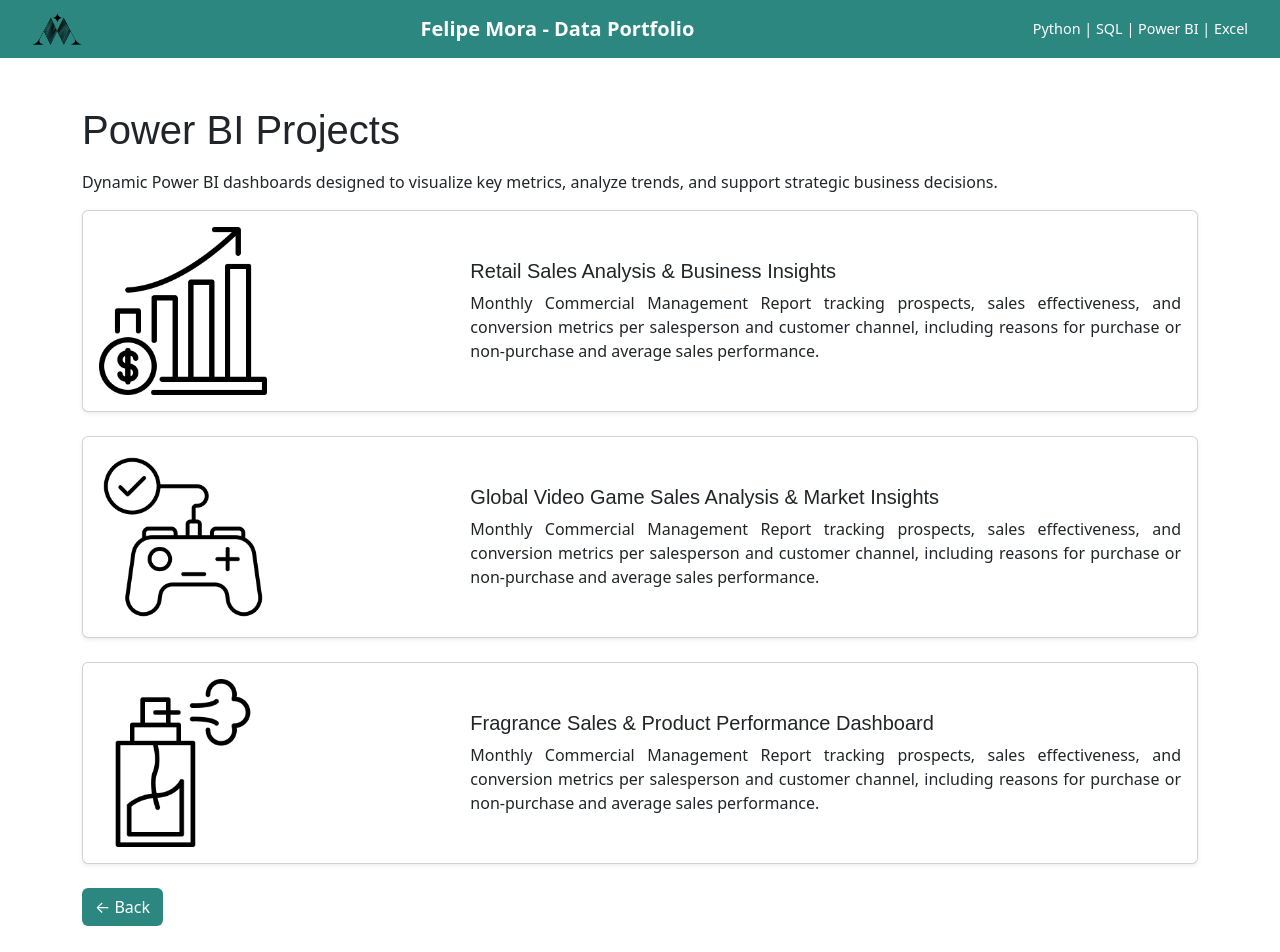
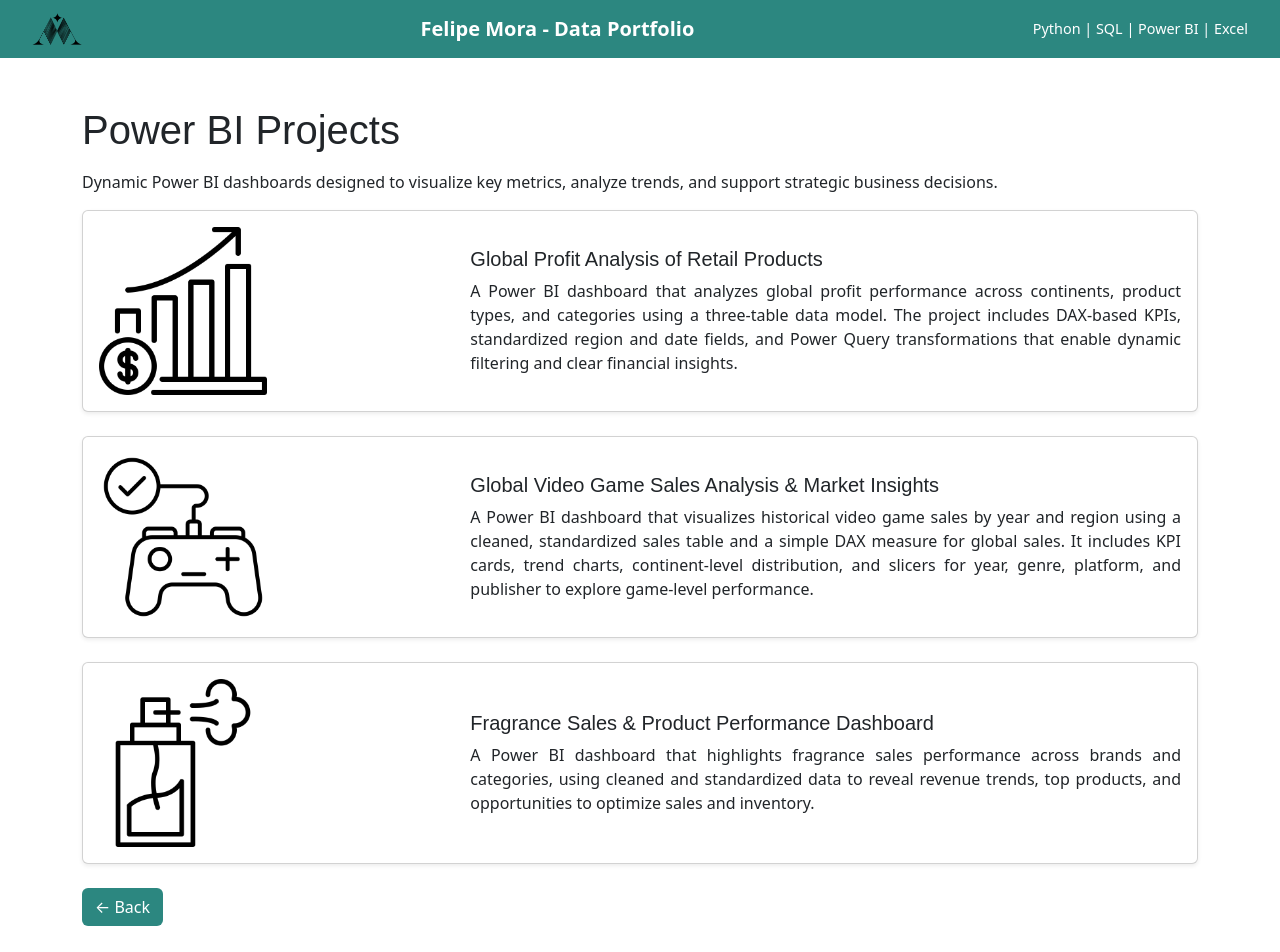
Before and after one commit to felipemora69/dataPortfolio, a React (Create React App) app: page /powerbi-projects in a window 1280 px wide. Shown: the top 952 px of the page. Built offline with nearby package versions, Linux system fonts and the light colour scheme; a web font is replaced by a local one.

Commit message:
Update about me section and update intro summary projects

```diff
--- a/src/Footer.jsx
+++ b/src/Footer.jsx
@@ -16,7 +16,7 @@ const Footer = () => {
         </div>
 
         {/* Location and Contact */}
-        <p className="mb-2">Located in Calgary, AB from Colombia</p>
+        <p className="mb-2">Located in Calgary, AB from Colombia with love</p>
         <p className="mb-4">+1 (403) 714-6577</p>
 
         {/* Social Icons */}
--- a/src/Portfolio.jsx
+++ b/src/Portfolio.jsx
@@ -129,14 +129,14 @@ const Portfolio = () => {
                     Hi, I'm Felipe.
                   </p>
                   <p className="mb-1 text-justify font-light">
-                  I'm currently in my last semester of a Software Development diploma at Bow Valley College. With a Bachelor of Business Administration and 6 years of experience managing multiple responsibilities, I am passionate about coding, problem-solving, and continuous learning. I specialize in web development, focusing on user experience, responsive design, and performance optimization.
+                  I recently completed my Software Development diploma at Bow Valley College. With a Bachelor of Business Administration and 6 years of experience in data analysis and BI, I am passionate about analytics, problem solving, and continuous learning. I specialize in transforming data into insights, focusing on dashboard development, data modeling, and performance reporting.
                     {/* Truncated text */}
                     {showFullText && (
                       <>
                         <br />
-                        My expertise includes data visualization, project management, and creating user-friendly, data-driven web interfaces. I have strong data analytics skills, with experience in market research, trend analysis, and predictive insights. I also have a solid background in improving data workflows to ensure accuracy and consistency in many industries.
+                        I value strong relationships and a positive work environment, where collaboration and trust lead to better outcomes. I’m known for clear communication and building strong connections with teammates and stakeholders.
                         <br />
-                        Beyond technology, I am passionate about art and design, believing that logos, images, and graphics can communicate culture, identity, and user interaction like a work of art.
+                        Beyond technology, I am passionate about art and design, believing that logos, images, and graphics can communicate culture, identity, and user interaction like a work of art. I also enjoy collecting vinyl records, and exploring new craft beers.
                       </>
                     )}
                   </p>
--- a/src/PowerbiProjects.jsx
+++ b/src/PowerbiProjects.jsx
@@ -6,21 +6,21 @@ const Projects = () => {
 
   const projects = [
     {
-      title: "Retail Sales Analysis & Business Insights",
+      title: "Global Profit Analysis of Retail Products",
       image: "/images/sales.png",
-      intro: "Monthly Commercial Management Report tracking prospects, sales effectiveness, and conversion metrics per salesperson and customer channel, including reasons for purchase or non-purchase and average sales performance.",
+      intro: "A Power BI dashboard that analyzes global profit performance across continents, product types, and categories using a three‑table data model. The project includes DAX‑based KPIs, standardized region and date fields, and Power Query transformations that enable dynamic filtering and clear financial insights.",
       link: "/RetailSales"
     },
     {
       title: "Global Video Game Sales Analysis & Market Insights",
       image: "/images/video.png",
-      intro: "Monthly Commercial Management Report tracking prospects, sales effectiveness, and conversion metrics per salesperson and customer channel, including reasons for purchase or non-purchase and average sales performance.",
+      intro: "A Power BI dashboard that visualizes historical video game sales by year and region using a cleaned, standardized sales table and a simple DAX measure for global sales. It includes KPI cards, trend charts, continent‑level distribution, and slicers for year, genre, platform, and publisher to explore game‑level performance.",
       link: "/VideoGames"
     },
     {
       title: "Fragrance Sales & Product Performance Dashboard",
       image: "/images/perfume.png",
-      intro: "Monthly Commercial Management Report tracking prospects, sales effectiveness, and conversion metrics per salesperson and customer channel, including reasons for purchase or non-purchase and average sales performance.",
+      intro: "A Power BI dashboard that highlights fragrance sales performance across brands and categories, using cleaned and standardized data to reveal revenue trends, top products, and opportunities to optimize sales and inventory.",
       link: "/"
     }
   ];
--- a/src/PythonProjects.jsx
+++ b/src/PythonProjects.jsx
@@ -6,7 +6,7 @@ const Projects = () => {
 
   const projects = [
     {
-      title: "Retail Sales Analysis & Business Insights",
+      title: "Retail Sales Analysis Insights",
       image: "/images/sales.png",
       intro: "Retail sales analysis in Python providing trends, top‑performing products, seasonality patterns, and growth opportunities. The project delivers insights on KPIs, customer behavior, channel performance, and promotional impact to support data‑driven decisions in sales strategy, inventory planning, and marketing optimization.",
       link: "https://github.com/felipemora69/Project_Sales_Analysis/blob/main/Project_Sales/Sales_Trends_Portfolio.ipynb"
--- a/src/SqlProjects.jsx
+++ b/src/SqlProjects.jsx
@@ -8,13 +8,13 @@ const Projects = () => {
     {
       title: "SKS National Bank – SQL Database Design & Management",
       image: "/images/bank.png",
-      intro: "Monthly Commercial Management Report tracking prospects, sales effectiveness, and conversion metrics per salesperson and customer channel, including reasons for purchase or non-purchase and average sales performance.",
+      intro: "A SQL database designed to manage core banking operations, including customer accounts, employee records, loan processing, and branch management. The system organizes customer data, supports loan applications and repayments, tracks employee roles and hierarchy, and maintains branch relationships to ensure efficient and reliable banking workflows.",
       link: "https://github.com/felipemora69/SKSNationalBank"
     },
     {
       title: "Music Store Inventory System",
       image: "/images/shop.png",
-      intro: "Monthly Commercial Management Report tracking prospects, sales effectiveness, and conversion metrics per salesperson and customer channel, including reasons for purchase or non-purchase and average sales performance.",
+      intro: "A SQL project that manages a music store’s inventory and orders using stored procedures, functions, triggers, and indexing to enforce business rules, maintain data integrity, and improve performance.",
       link: "https://github.com/felipemora69/MusicStore-DB/tree/main"
     }
   ];
--- a/src/index.js
+++ b/src/index.js
@@ -11,7 +11,4 @@ root.render(
   </React.StrictMode>
 );
 
-// If you want to start measuring performance in your app, pass a function
-// to log results (for example: reportWebVitals(console.log))
-// or send to an analytics endpoint. Learn more: https://bit.ly/CRA-vitals
 reportWebVitals();
```
